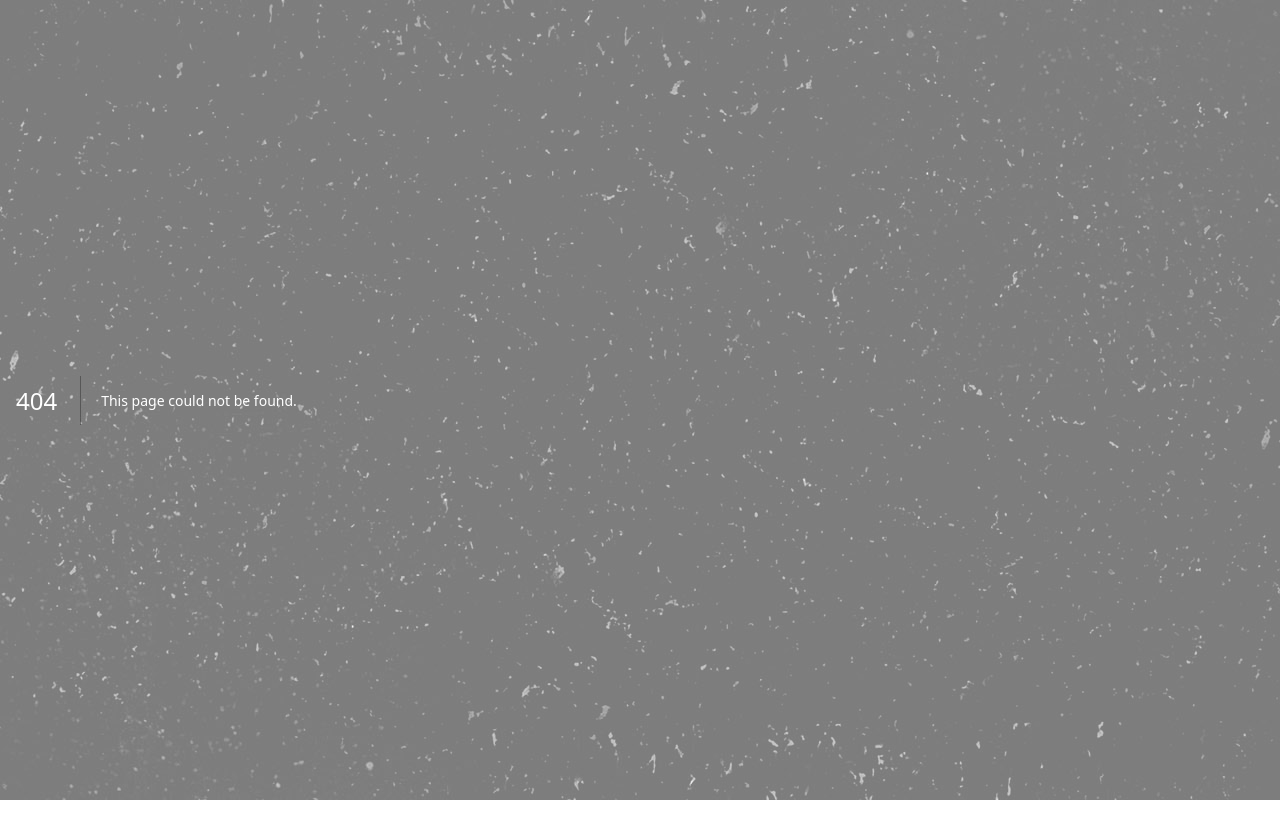
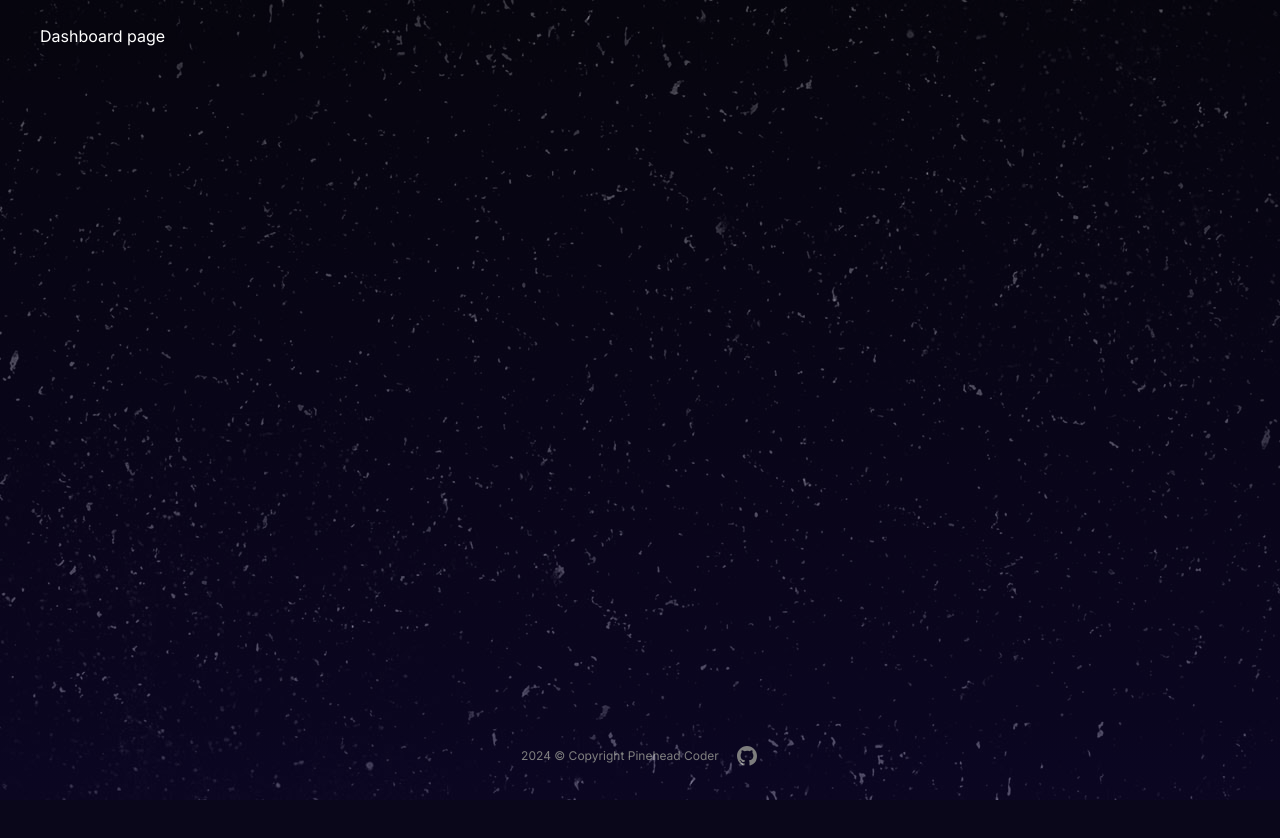
Before and after one commit to agacia1805/book-base, a Next.js app: page /dashboard in a window 1280 px wide. Before the commit this address had no page. Shown: the top 838 px of the page. After the commit the page ends 800 px from the top, so only its background shows below. Built offline with nearby package versions, Linux system fonts and the light colour scheme.

Commit message:
(feat) create dashboard page for books

```diff
--- /dev/null
+++ b/app/dashboard/page.tsx
@@ -0,0 +1,3 @@
+export default function Page() {
+  return <main className='flex flex-col p-6'>Dashboard page</main>;
+}
```
